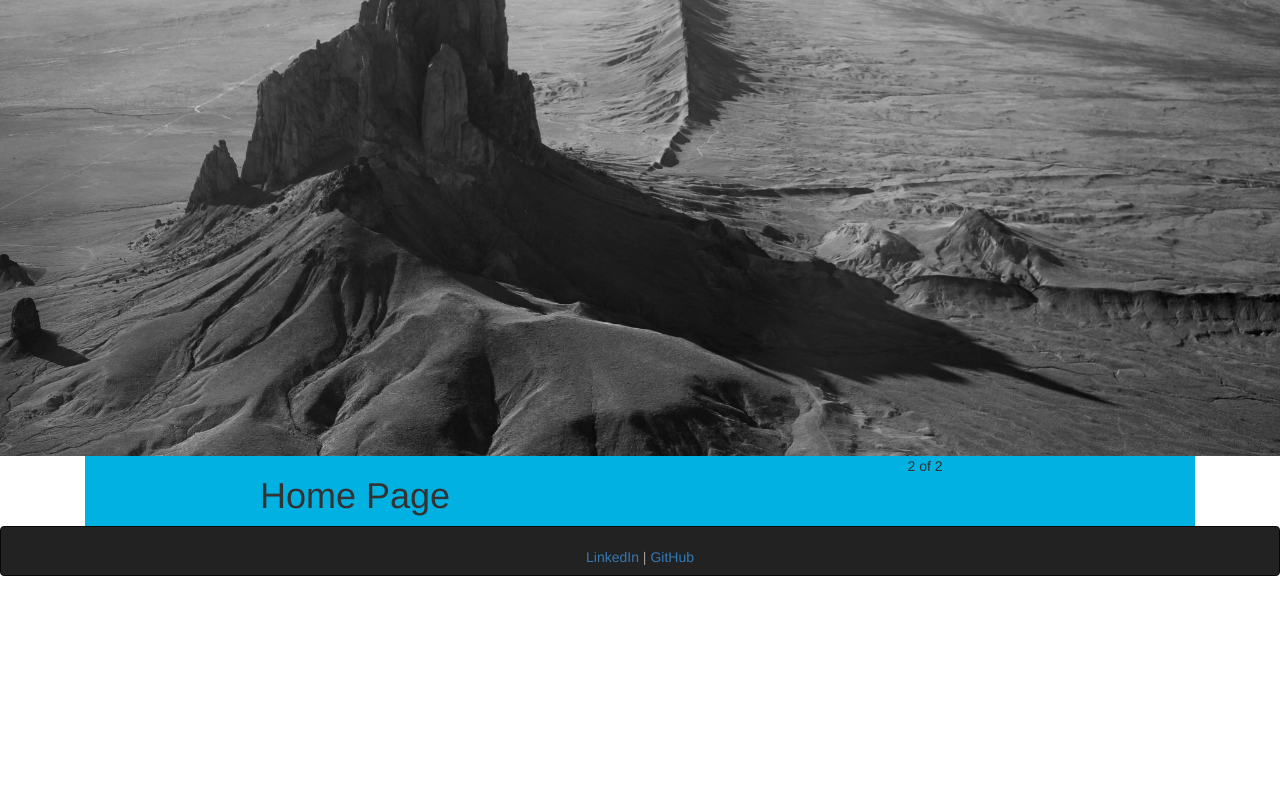
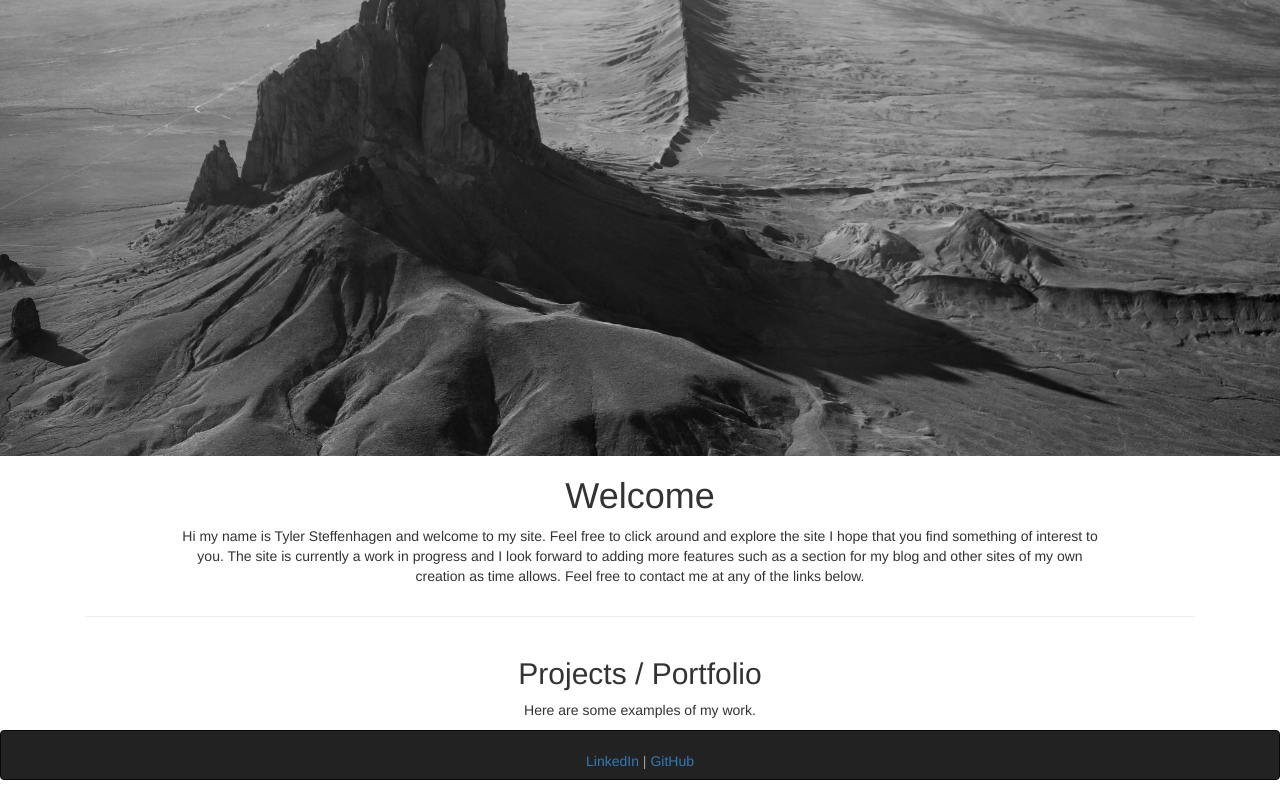
Before and after one commit to tsteffenhagen/tyler-personal-site, a React (Create React App) app: page / in a window 1280 px wide. Shown: the part 269-1069 px from the top of the page. Before the commit the page ends 865 px from the top, so only its background shows below. Built offline with nearby package versions, Linux system fonts and the light colour scheme.

Commit message:
Put in more line items

```diff
--- a/src/components/HomePage/HomePage.js
+++ b/src/components/HomePage/HomePage.js
@@ -21,6 +21,10 @@ var sectionStyle = {
   backgroundSize: "cover"
 };
 
+var centerSectionStyle = {
+  textAlign: "center"
+};
+
 
 export default class HomePage extends Component {
   render() {
@@ -31,16 +35,45 @@ export default class HomePage extends Component {
         </header>
         <Grid className="fluid">
 
-         <div style={{backgroundColor : bgColors.Blue, width: '100%'}}>
           <Row >
-             <Col md={6}>
-               <h1>Home Page </h1>
-           </Col>
-           <Col md={6}>
-              <p>2 of 2</p>
+            <Col md={12} style={centerSectionStyle}>
+              <h1> Welcome </h1>
             </Col>
           </Row>
-          </div>
+
+          <Row >
+            <Col md={1}>
+            </Col>
+            <Col md={10} style={centerSectionStyle}>
+              <p>Hi my name is Tyler Steffenhagen and welcome to my site. Feel free to click around and
+                explore the site I hope that you find something of interest to you. The site is currently
+                a work in progress and I look forward to adding more features such as a section for my blog
+                and other sites of my own creation as time allows. Feel free to contact me at any of the links below. </p>
+            </Col>
+            <Col md={1}>
+            </Col>
+          </Row>
+
+          <hr />
+
+          <Row >
+            <Col md={12} style={centerSectionStyle}>
+              <h2> Projects / Portfolio </h2>
+            </Col>
+          </Row>
+
+          <Row >
+            <Col md={1}>
+            </Col>
+
+            <Col md={10} style={centerSectionStyle}>
+              <p>Here are some examples of my work. </p>
+            </Col>
+
+            <Col md={1}>
+            </Col>
+          </Row>
+
         </Grid>
         <Footer />
       </div>
--- a/src/components/ResumePage/ResumePage.js
+++ b/src/components/ResumePage/ResumePage.js
@@ -4,8 +4,16 @@ import { Row } from 'react-bootstrap';
 import { Col } from 'react-bootstrap';
 import Footer from '../Footer/Footer';
 
-var sectionStyle = {
+var rightSectionStyle = {
   textAlign: "right"
+};
+
+var leftSectionStyle = {
+  textAlign: "left"
+};
+
+var centerSectionStyle = {
+  textAlign: "center"
 };
 
 
@@ -13,28 +21,27 @@ export default class ResumePage extends Component {
   render() {
     return (
       <div>
-        <Grid className="fluid">
+        <Grid>
           <Row >
-            <Col md={4}>
-            </Col>
-            <Col md={6}>
+            <Col md={12} style={centerSectionStyle}>
               <h1>Tyler L Steffenhagen</h1>
             </Col>
           </Row>
           <Row>
-            <Col md={5}>
+            <Col md={4} style={centerSectionStyle}>
             <p>steffenhagen.tyler@gmail.com</p>
             </Col>
-            <Col md={4}>
+            <Col md={4} style={centerSectionStyle}>
             <p>(612)-597-1279</p>
             </Col>
-            <Col md={3}>
+            <Col md={4} style={centerSectionStyle}>
             <p>github.com/tsteffenhagen</p>
             </Col>
           </Row>
           <Row>
-            <Col md={4}>
+            <Col md={12} style={leftSectionStyle}>
             <h3>Skills</h3>
+            <hr />
             </Col>
           </Row>
           <Row>
@@ -73,15 +80,17 @@ export default class ResumePage extends Component {
             </Col>
           </Row>
           <Row>
-            <Col md={6}>
+            <Col md={12} style={leftSectionStyle}>
             <h3>Work Experience</h3>
+
+            <hr />
             </Col>
           </Row>
           <Row>
-            <Col md={6}>
+            <Col md={6} style={leftSectionStyle} >
             <h5>Prime Digital Academy</h5>
             </Col>
-            <Col md={6} style={sectionStyle}>
+            <Col md={6} style={rightSectionStyle}>
             <h5>September 2017 - March 2017</h5>
             </Col>
           </Row>
```
Lines whose indentation alone changed are shown as unchanged.
